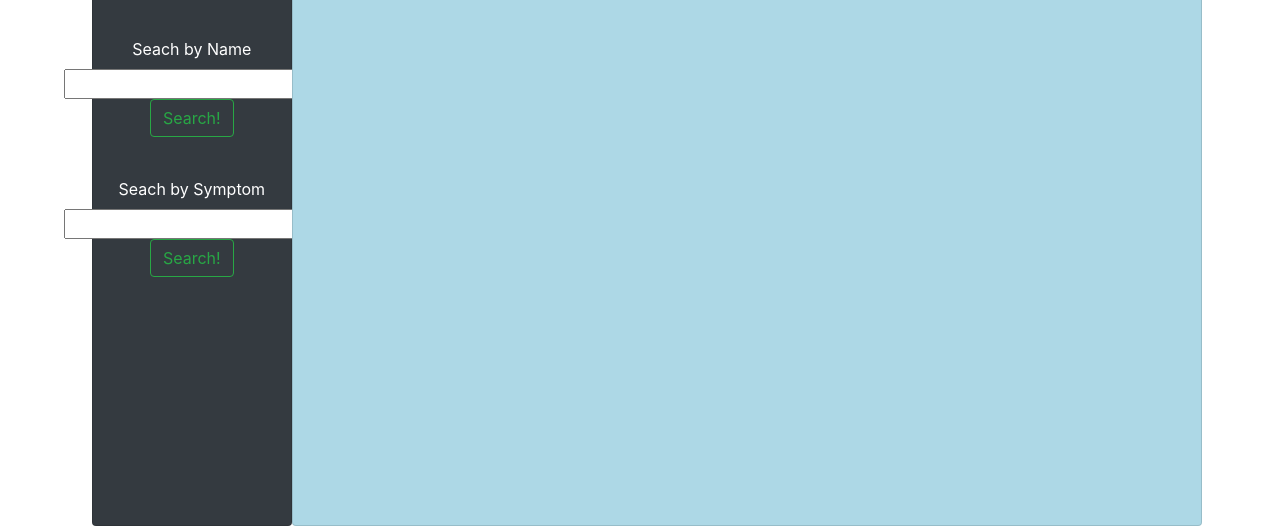
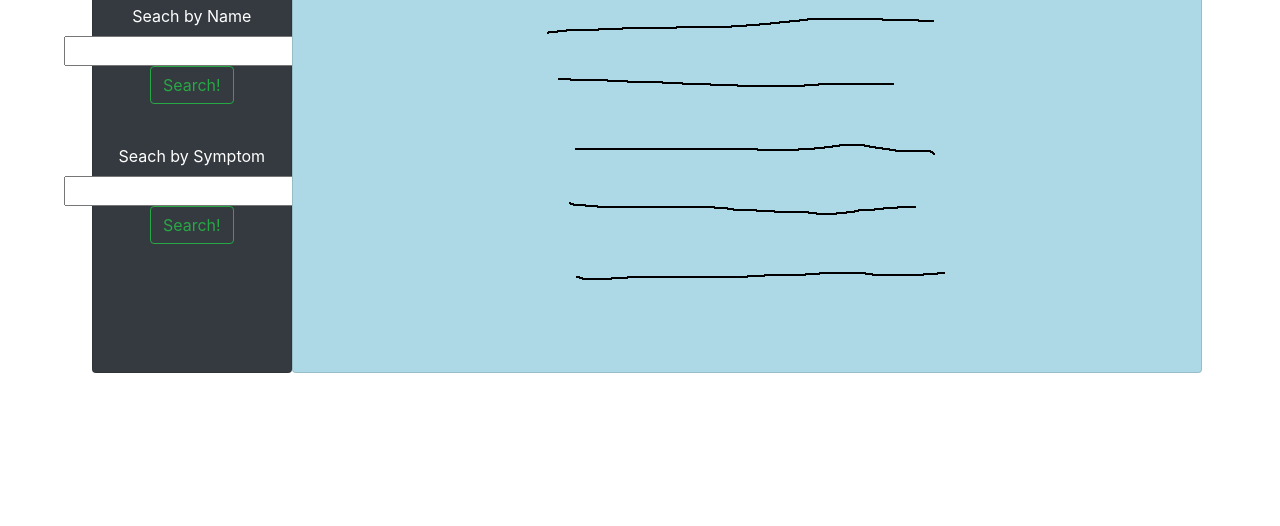
Before and after one commit to ejordan1/doctorlookup, a website built with webpack: page src/index.html in a window 1280 px wide. Shown: the part 385-911 px from the top of the page. After the commit the page ends 839 px from the top, so only its background shows below. Built offline with nearby package versions, Linux system fonts and the light colour scheme.

Commit message:
added image loader

```diff
--- a/package.json
+++ b/package.json
@@ -25,6 +25,7 @@
     "dotenv-webpack": "^1.7.0",
     "eslint": "^4.19.1",
     "eslint-loader": "^2.1.2",
+    "file-loader": "^4.0.0",
     "html-webpack-plugin": "^3.2.0",
     "jasmine": "^3.1.0",
     "jasmine-core": "^2.99.0",
--- a/src/index.html
+++ b/src/index.html
@@ -35,6 +35,9 @@
         <div class="bookTitle">
           The Doctor Book
         </div>
+        <div class="bookLines">
+          <img id = "lines" alt="lines">
+        </div>
       </div>
     </div>
 
--- a/src/main.js
+++ b/src/main.js
@@ -4,7 +4,10 @@ import $ from 'jquery';
 import 'bootstrap';
 import 'bootstrap/dist/js/bootstrap.bundle.min.js';
 import 'bootstrap/dist/css/bootstrap.min.css';
+import linesImage from './../img/Booklines.png';
 
+let lines = document.getElementById("lines");
+lines.src = linesImage;
 
 
 var resource_url = `https://api.betterdoctor.com/2016-03-01/doctors?location=or-portland&limit=1000&user_key=${process.env.exports.apiKey}`;
--- a/src/styles.css
+++ b/src/styles.css
@@ -2,6 +2,7 @@
 .container{
   float: left;
   margin-left: 6% !important;
+  height: 85vh;
 }
 
 #displayCard {
@@ -10,8 +11,8 @@
   text-align: center;
   width: 200px;
 
-  height: 100vh;
-  margin-top: 10%;
+  height: 85vh;
+  margin-top: 7%;
   color: white;
 }
 
@@ -25,8 +26,8 @@
 
 #userInputForm {
 
+}
 
-}
 
 .searchTitle{
   margin: 30px;
@@ -43,8 +44,10 @@
   background-color: lightblue !important;
   height: 100vh;
   margin-left: 200px;
-  margin-top: 10%;
+  margin-top: 7%;
   text-align: center;
+
+  height: 85vh;
 }
 
 .bookTitle{
--- a/webpack.config.js
+++ b/webpack.config.js
@@ -43,6 +43,12 @@ module.exports = {
         loader: "eslint-loader"
       },
       {
+        test: /\.(png|svg|jpg|gif)$/,
+        use: [
+          'file-loader'
+        ]
+    },
+      {
         test: /\.js$/,
         exclude: [
           /node_modules/,
```
Also changed, not shown: img/Booklines.png (added), 1 other file.
